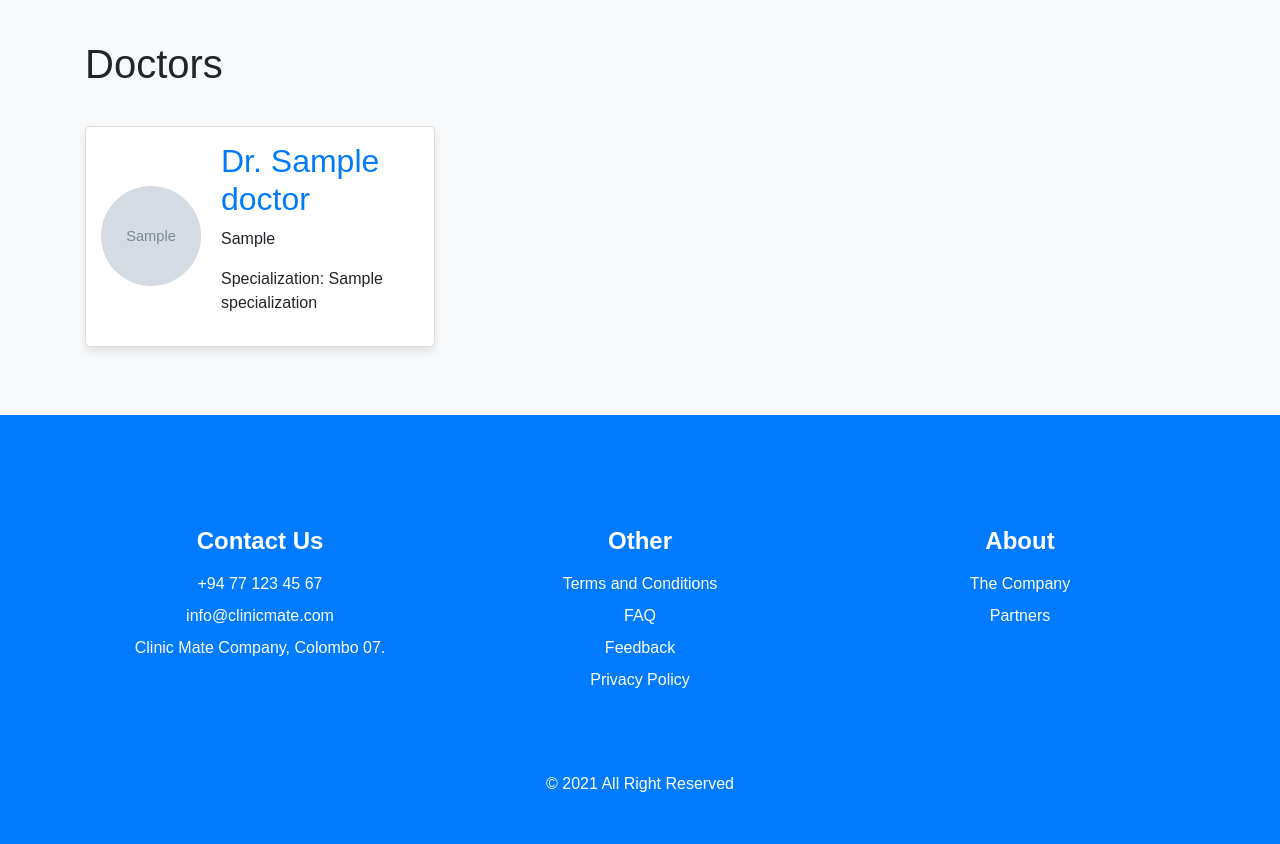
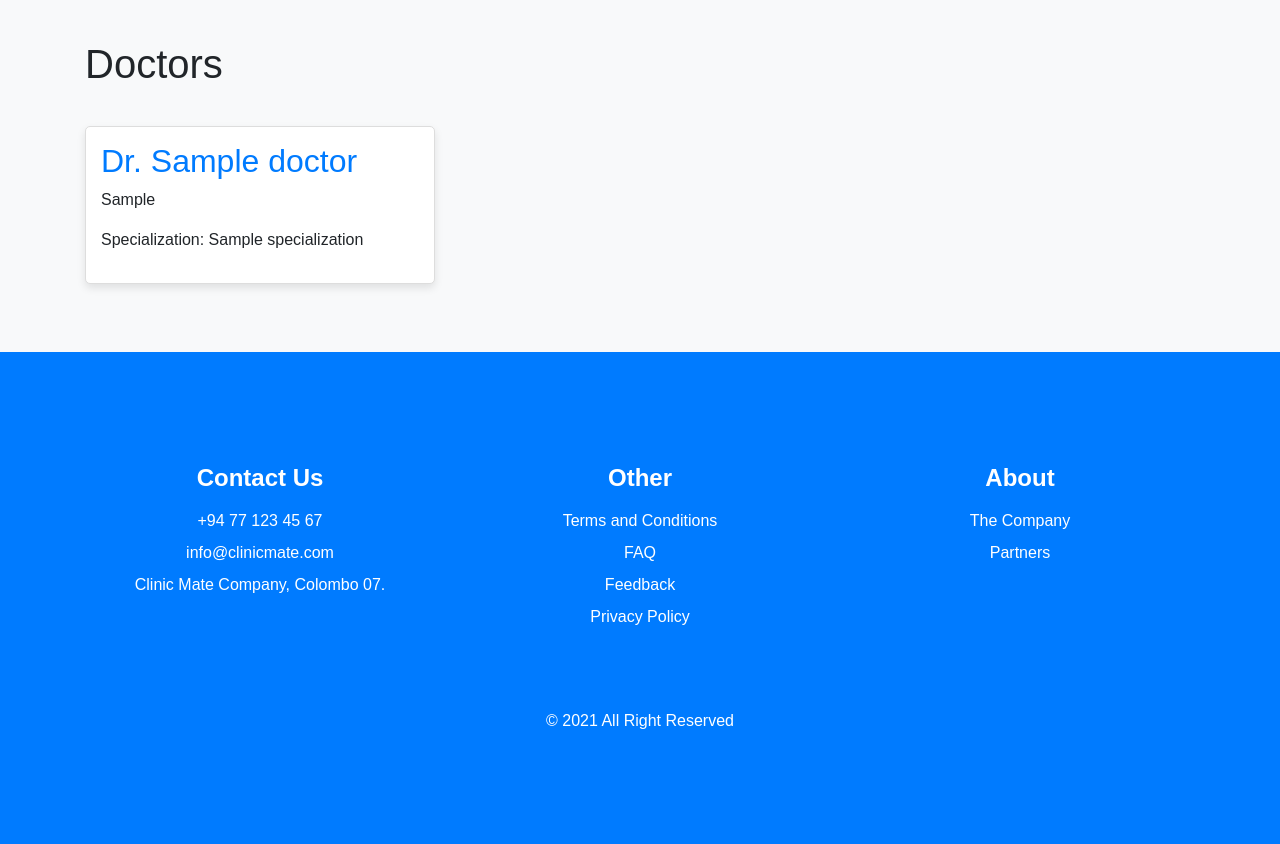
Before and after one commit to sasi1219/EChannelling, a Django app: page /doctor_profile/ in a window 1280 px wide. Shown: the part 78-922 px from the top of the page. After the commit the page ends 807 px from the top, so only its background shows below. Run offline with Django 5.2, Linux system fonts and the light colour scheme; tables that the repository leaves empty hold one stand-in row (values such as "Sample post"); grey boxes marked "Sample" are stand-in pictures; some libraries are stand-ins or nearby versions.

Commit message:
Changes in Doctor Profile

```diff
--- a/doctor_profile/Templates/doctor_profile/doctor_list.html
+++ b/doctor_profile/Templates/doctor_profile/doctor_list.html
@@ -32,7 +32,6 @@
         {% for doctor in doctors %}
         <div class="col-md-4">
             <div class="doctor-card">
-                <img src="{{ doctor.image.url }}" alt="Dr. {{ doctor.name }}" class="doctor-image">
                 <div class="doctor-info">
                     <a href="{% url 'doctor_profile' doctor.pk %}">
                         <h2>Dr. {{ doctor.name }}</h2>
```
Also changed, not shown: images/img.png (added).
